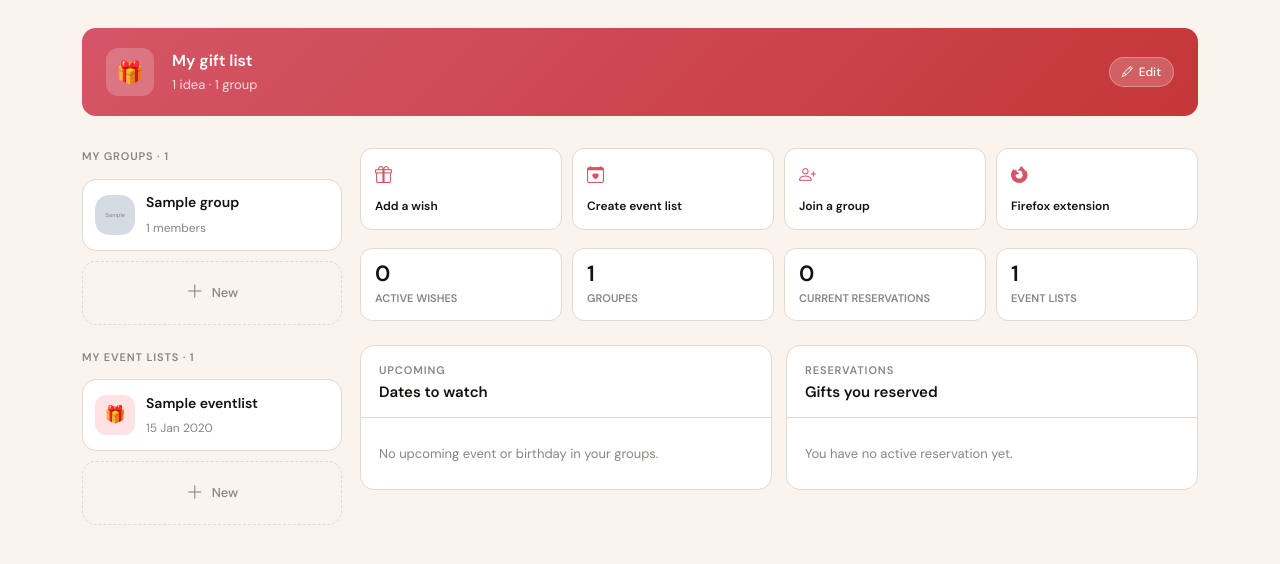
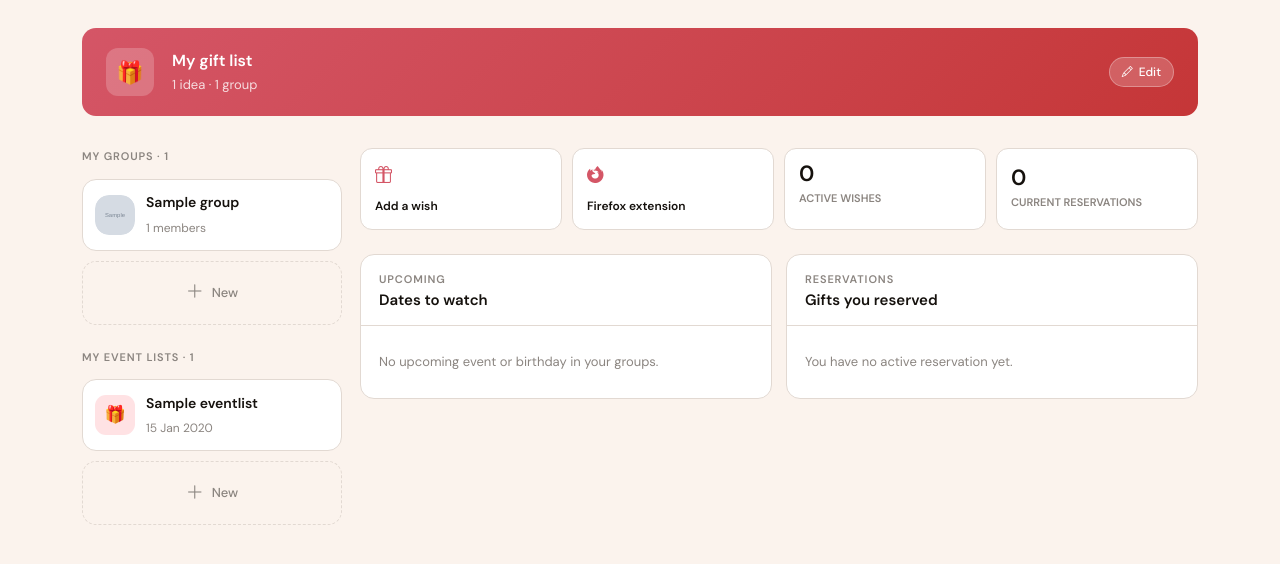
Before and after one commit to CyprienJ/listenoel, a Django app: page /fr/dashboard/ in a window 1280 px wide. Shown: the part 151-715 px from the top of the page. Run offline with Django 5.2, Linux system fonts and the light colour scheme; a user stored in the database is signed in; tables that the repository leaves empty hold one stand-in row (values such as "Sample post"); grey boxes marked "Sample" are stand-in pictures; parts of the project's set-up code (start-up, migrations or seed data) failed here and were passed over.

Commit message:
change info on dashboard

```diff
--- a/gifts/static/style.css
+++ b/gifts/static/style.css
@@ -651,11 +651,15 @@ body {
     min-width: 0;
 }
 
-.nc-dashboard-quick-actions {
+.nc-dashboard-overview {
     display: grid;
     grid-template-columns: repeat(4, minmax(0, 1fr));
     gap: 10px;
-    margin-bottom: 18px;
+    margin-bottom: 24px;
+}
+
+.nc-dashboard-quick-actions {
+    display: contents;
 }
 
 .nc-quick-action {
@@ -691,23 +695,26 @@ body {
 }
 
 .nc-dashboard-stats {
-    display: grid;
-    grid-template-columns: repeat(4, minmax(0, 1fr));
-    gap: 10px;
-    margin-bottom: 24px;
+    display: contents;
 }
 
 .nc-dashboard-stat {
+    min-height: 70px;
     background: var(--nc-white);
     border: 1px solid var(--nc-border);
     border-radius: 12px;
     padding: 14px;
     text-decoration: none;
+    text-align: left;
 }
 
 .nc-dashboard-stat:hover {
     color: var(--nc-text);
     border-color: var(--nc-border-strong);
+}
+
+.nc-dashboard-stat--button {
+    cursor: pointer;
 }
 
 .nc-dashboard-stat__value {
@@ -745,6 +752,10 @@ body {
 .nc-dashboard-card__header {
     padding: 16px 18px;
     border-bottom: 1px solid var(--nc-border);
+    display: flex;
+    align-items: center;
+    justify-content: space-between;
+    gap: 12px;
 }
 
 .nc-dashboard-card__header h2 {
@@ -771,6 +782,23 @@ body {
 .nc-dashboard-list-row:hover {
     background: var(--nc-bg-sub);
     color: var(--nc-text);
+}
+
+.nc-dashboard-reservations-placeholder {
+    width: 100%;
+    min-height: 62px;
+    display: flex;
+    align-items: center;
+    gap: 12px;
+    padding: 11px 16px;
+    color: var(--nc-text);
+    background: transparent;
+    border: 0;
+    text-align: left;
+}
+
+.nc-dashboard-reservations-placeholder:hover {
+    background: var(--nc-bg-sub);
 }
 
 .nc-dashboard-row-icon {
@@ -1444,8 +1472,7 @@ body {
     .nc-dashboard-groups-sidebar .nc-groups-grid {
         grid-template-columns: 1fr 1fr;
     }
-    .nc-dashboard-quick-actions,
-    .nc-dashboard-stats,
+    .nc-dashboard-overview,
     .nc-dashboard-grid {
         grid-template-columns: 1fr 1fr;
     }
--- a/gifts/templates/gifts/dashboard.html
+++ b/gifts/templates/gifts/dashboard.html
@@ -152,20 +152,12 @@
 
         <section class="nc-dashboard-main">
 
+    <div class="nc-dashboard-overview">
         <div class="nc-dashboard-quick-actions">
             <a href="{% url 'view_list' request.user.id %}" class="nc-quick-action">
                 <i class="bi bi-gift"></i>
                 <span>{% trans "Add a wish" %}</span>
             </a>
-        <button type="button" class="nc-quick-action" data-bs-toggle="modal" data-bs-target="#createGroupModal"
-                onclick="setTimeout(function(){ selectCreateType('event'); }, 150)">
-            <i class="bi bi-calendar-heart"></i>
-            <span>{% trans "Create event list" %}</span>
-        </button>
-        <button type="button" class="nc-quick-action" data-bs-toggle="modal" data-bs-target="#joinGroupModal">
-            <i class="bi bi-person-plus"></i>
-            <span>{% trans "Join a group" %}</span>
-        </button>
             <a href="https://addons.mozilla.org/fr/firefox/addon/noscadeaux-quick-add/"
                target="_blank" rel="noopener" class="nc-quick-action">
                 <i class="bi bi-browser-firefox"></i>
@@ -178,17 +170,13 @@
                 <span class="nc-dashboard-stat__value">{{ open_wish_count }}</span>
                 <span class="nc-dashboard-stat__label">{% trans "active wishes" %}</span>
             </a>
-        <div class="nc-dashboard-stat">
-            <span class="nc-dashboard-stat__value">{{ user_groups.count }}</span>
-            <span class="nc-dashboard-stat__label">{% trans "groups" %}</span>
-        </div>
-        <div class="nc-dashboard-stat">
+            <button type="button" class="nc-dashboard-stat nc-dashboard-stat--button"
+                    id="reservationStatToggle"
+                    aria-controls="dashboardReservationsList"
+                    aria-expanded="false">
                 <span class="nc-dashboard-stat__value">{{ my_reservation_count }}</span>
                 <span class="nc-dashboard-stat__label">{% trans "current reservations" %}</span>
-        </div>
-        <div class="nc-dashboard-stat">
-            <span class="nc-dashboard-stat__value">{{ event_count }}</span>
-            <span class="nc-dashboard-stat__label">{% trans "event lists" %}</span>
+            </button>
         </div>
     </div>
 
@@ -253,8 +241,31 @@
                     <div class="nc-section-label m-0">{% trans "Reservations" %}</div>
                     <h2>{% trans "Gifts you reserved" %}</h2>
                 </div>
+                {% if my_reservation_count %}
+                    <button type="button" class="nc-btn nc-btn--ghost nc-btn--sm"
+                            id="reservationListToggle"
+                            aria-controls="dashboardReservationsList"
+                            aria-expanded="false"
+                            data-show-label="{% trans 'Show' %}"
+                            data-hide-label="{% trans 'Hide' %}">
+                        <i class="bi bi-eye"></i>
+                        <span>{% trans "Show" %}</span>
+                    </button>
+                {% endif %}
             </div>
-            <div class="nc-dashboard-list">
+            <div class="nc-dashboard-list" id="dashboardReservationsList">
+                {% if my_reservation_count %}
+                    <button type="button" class="nc-dashboard-reservations-placeholder"
+                            id="reservationPlaceholderToggle"
+                            aria-controls="dashboardReservationsList"
+                            aria-expanded="false">
+                        <span class="nc-dashboard-row-icon nc-dashboard-row-icon--reservation"><i class="bi bi-eye-slash"></i></span>
+                        <span class="nc-dashboard-row-body">
+                            <strong>{% trans "Reserved gifts are hidden" %}</strong>
+                            <small>{% trans "Click to show your reserved gifts." %}</small>
+                        </span>
+                    </button>
+                    <div class="d-none" id="dashboardReservationsRows">
                         {% for reservation in my_reservations %}
                             <a href="{% url 'view_list' reservation.gift.owner.id %}{% if reservation.gift.group_reserved_on_id %}?from_group={{ reservation.gift.group_reserved_on_id }}{% endif %}"
                                class="nc-dashboard-list-row">
@@ -264,9 +275,11 @@
                                     <small>{{ reservation.gift.owner.nickname }}{% if reservation.exclusivity %} · {% trans "exclusive" %}{% endif %}</small>
                                 </span>
                             </a>
-                {% empty %}
+                        {% endfor %}
+                    </div>
+                {% else %}
                     <div class="nc-dashboard-empty">{% trans "You have no active reservation yet." %}</div>
-                {% endfor %}
+                {% endif %}
             </div>
         </section>
     </div>
@@ -538,5 +551,36 @@
             btn.addEventListener('click', redirect);
             input.addEventListener('keypress', e => { if (e.key === 'Enter') redirect(); });
         });
+
+        /* Hide reserved gifts on dashboard until explicitly revealed */
+        document.addEventListener('DOMContentLoaded', function () {
+            const rows = document.getElementById('dashboardReservationsRows');
+            const placeholder = document.getElementById('reservationPlaceholderToggle');
+            const headerToggle = document.getElementById('reservationListToggle');
+            const statToggle = document.getElementById('reservationStatToggle');
+            if (!rows) return;
+
+            const toggles = [placeholder, headerToggle, statToggle].filter(Boolean);
+            const setExpanded = (expanded) => {
+                rows.classList.toggle('d-none', !expanded);
+                if (placeholder) placeholder.classList.toggle('d-none', expanded);
+                toggles.forEach(toggle => toggle.setAttribute('aria-expanded', expanded ? 'true' : 'false'));
+                if (headerToggle) {
+                    const label = headerToggle.querySelector('span');
+                    const icon = headerToggle.querySelector('i');
+                    if (label) label.textContent = expanded ? headerToggle.dataset.hideLabel : headerToggle.dataset.showLabel;
+                    if (icon) {
+                        icon.classList.toggle('bi-eye', !expanded);
+                        icon.classList.toggle('bi-eye-slash', expanded);
+                    }
+                }
+            };
+
+            toggles.forEach(toggle => {
+                toggle.addEventListener('click', function () {
+                    setExpanded(rows.classList.contains('d-none'));
+                });
+            });
+        });
     </script>
 {% endblock %}
```
Lines whose indentation alone changed are shown as unchanged.
